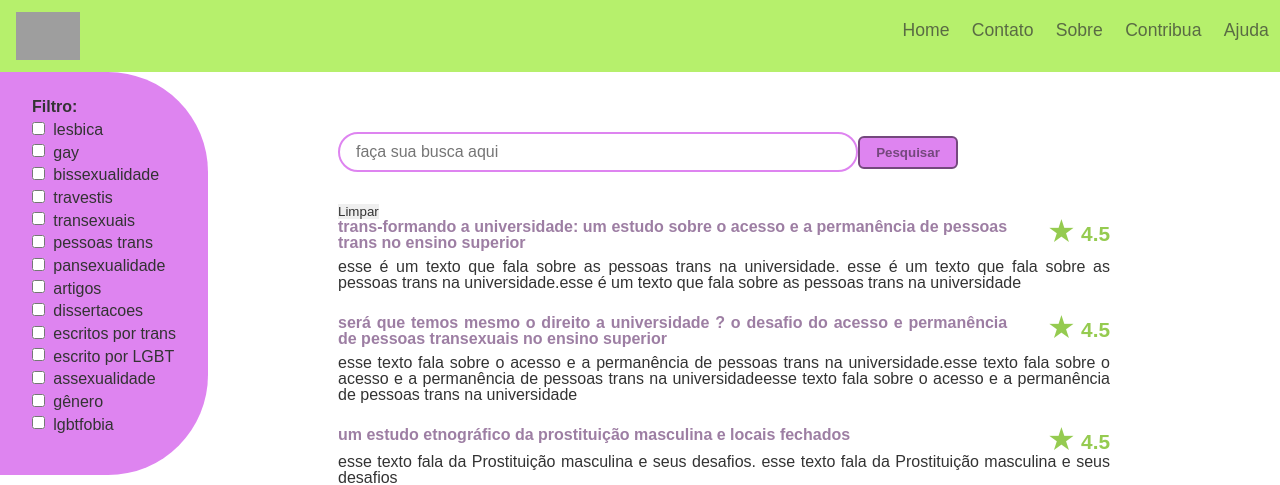
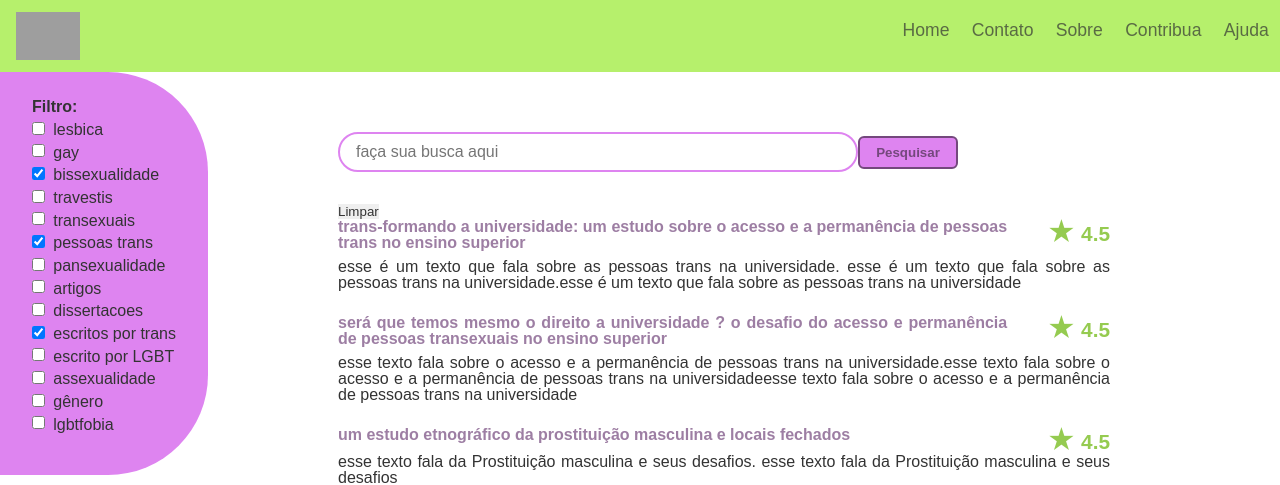
Before and after one commit to CharlieBellow/repositoriolgbt-react, a React (Create React App) app in the folder repositoriolgbtreact/: page / in a window 1280 px wide. Shown: the top 485 px of the page. Built offline with nearby package versions, Linux system fonts and the light colour scheme; grey boxes are pictures that could not be loaded.

Commit message:
corrigindo erros do console

```diff
--- a/repositoriolgbtreact/src/App.js
+++ b/repositoriolgbtreact/src/App.js
@@ -32,11 +32,11 @@ function App() {
 
 
       <script type="module" src="https://unpkg.com/ionicons@5.5.2/dist/ionicons/ionicons.esm.js"></script>
-		  <script nomodule src="https://unpkg.com/ionicons@5.5.2/dist/ionicons/ionicons.js"></script>
+		  <script noModule src="https://unpkg.com/ionicons@5.5.2/dist/ionicons/ionicons.js"></script>
 
 
-      <script src="https://unpkg.com/react@16/umd/react.development.js" crossorigin></script>
-      <script src="https://unpkg.com/react-dom@16/umd/react-dom.development.js" crossorigin></script>
+      <script src="https://unpkg.com/react@16/umd/react.development.js" crossOrigin='true'></script>
+      <script src="https://unpkg.com/react-dom@16/umd/react-dom.development.js" crossOrigin='true'></script>
 
 
       <script src="https://unpkg.com/babel-standalone@6/babel.min.js"></script>
--- a/repositoriolgbtreact/src/components/Filter.js
+++ b/repositoriolgbtreact/src/components/Filter.js
@@ -1,4 +1,22 @@
 import {useState} from 'react'
+
+const initialCheckboxes = [
+	{ name: "lesbica", check: false },
+	{ name: "gay", check: false },
+	{ name: "bissexualidade", check: true },
+	{ name: "travestis", check: false },
+	{ name: "transexuais", check: false },
+	{ name: "pessoas trans", check: true },
+	{ name: "pansexualidade", check: false },
+	{ name: "artigos", check: false },
+	{ name: "dissertacoes", check: false },
+	{ name: "escritos por trans", check: true },
+	{ name: "escrito por LGBT", check: false },
+	{ name: "assexualidade", check: false },
+	{ name: "gênero", check: false },
+	{ name: "lgbtfobia", check: false },
+];
+
 
 function Filter() {
 	// filtro:
@@ -8,61 +26,50 @@ function Filter() {
 	// fazer as check respeitar o estado e alterar o estado.
 	// ao clicar precisa mudar o valor.
 
-	const checkboxes = [
-		{ name: "lesbica", check: false },
-		{ name: "gay", check: false },
-		{ name: "bissexualidade", check: false },
-		{ name: "travestis", check: false },
-		{ name: "transexuais", check: false },
-		{ name: "pessoas trans", check: false },
-		{ name: "pansexualidade", check: false },
-		{ name: "artigos", check: false },
-		{ name: "dissertacoes", check: false },
-		{ name: "escritos por trans", check: false },
-		{ name: "escrito por LGBT", check: false },
-		{ name: "assexualidade", check: false },
-		{ name: "gênero", check: false },
-		{ name: "lgbtfobia", check: false },
-	];
+	// corrigir os erros
+	// fazer o filtro filtrar os textos
 
-	const [listChecks, setListChecks] = useState(checkboxes)
+
+	const [listChecks, setListChecks] = useState(initialCheckboxes);
+
 
 	function handleClick(event) {
-		event.preventDefault()
+		//event.preventDefault()
+
+		const temp = listChecks.slice()
 
 
-
-		for (let i = 0; i < checkboxes.length; i++) {
-			if (event.target.name === checkboxes[i].name) {
-				if (checkboxes[i].check === false) {
-					checkboxes[i].check = true;
+		for (let i = 0; i < temp.length; i++) {
+			if (event.target.name === temp[i].name) {
+				if (temp[i].check === false) {
+					temp[i].check = true;
 					// adicionar o atributo checked para o componente
 
 					//event.target.setAttribute('checked', 'checked')
 
-
-
 					console.log(
 						"nome: " +
-							checkboxes[i].name +
+							temp[i].name +
 							", cheked True: " +
-							checkboxes[i].check
+							temp[i].check
 					);
-				} else if (checkboxes[i].check === true) {
-					checkboxes[i].check = false;
+				} else if (temp[i].check === true) {
+					temp[i].check = false;
 					console.log(
-						"nome: " + checkboxes[i].name + ", cheked false: " + checkboxes[i].check
+						"nome: " +
+							temp[i].name +
+							", cheked false: " +
+							temp[i].check
 					);
 				}
-				}
-
+			}
 		}
-		setListChecks(checkboxes)
+		setListChecks(temp)
 
 
 	}
 
-
+console.log(listChecks);
 
 	return (
 		<>
@@ -73,18 +80,19 @@ function Filter() {
 				<div name="filtro" className="filter__form">
 					<h3 className="h3">Filtro:</h3>
 					<div>
-						{listChecks.map(checks => (
-							<div>
+						{listChecks.map(checkbox => (
+							// sempre que dá um map nas listas é importante colocar a key pra o React saber qual é o elemento que vai mudar
+							<div key={checkbox.name}>
 								<input
 									className="checkbox"
 									type="checkbox"
-									name={checks.name}
-									id={checks.name}
-									onClick={handleClick}
-									//checked={this.isTrue}
+									name={checkbox.name}
+									id={checkbox.name}
+									onChange={handleClick}
+									checked={checkbox.check}
 									//defaultChecked
 								/>
-								<label htmlFor={checks.name}>{checks.name}</label>
+								<label htmlFor={checkbox.name}>{checkbox.name}</label>
 							</div>
 						))}
 					</div>
--- a/repositoriolgbtreact/src/components/Header.js
+++ b/repositoriolgbtreact/src/components/Header.js
@@ -1,8 +1,9 @@
-import Sobre from '../Sobre.js'
+
 
 
 
 function Header() {
+
   return (
 		<>
 			<header className="header">
@@ -16,7 +17,7 @@ function Header() {
 						<li className="header__links">Home</li>
 						<li className="header__links">Contato</li>
 						<li className="header__links">
-							<a href={Sobre}>Sobre</a>
+							<a href="/#">Sobre</a>
 						</li>
 						<li className="header__links">Contribua</li>
 						<li className="header__links">Ajuda</li>
--- a/repositoriolgbtreact/src/components/Main.js
+++ b/repositoriolgbtreact/src/components/Main.js
@@ -177,7 +177,7 @@ function Main() {
 
 
 
-  let url="../Text";
+  const url="../Text";
 
 	return (
 		<>
@@ -191,15 +191,17 @@ function Main() {
 						<button onClick={() => searchText("trans")}>Limpar</button>
 						<div>
 							{list.map(text => (
-								<>
-									<h3>
-										<a href={url} className="title">
+								<div key={text.titulo}>
+									<h3 >
+										<a
+											href={url}
+											className="title">
 											{text.titulo}
-										</a>{" "}
+										</a>
 										<p className="icon">4.5</p>
 									</h3>
 									<p className="description">{text.descricao}</p> <br></br>
-								</>
+								</div>
 							))}
 						</div>
 					</aside>
```
Also changed, not shown: repositoriolgbtreact/public/manifest.json.
